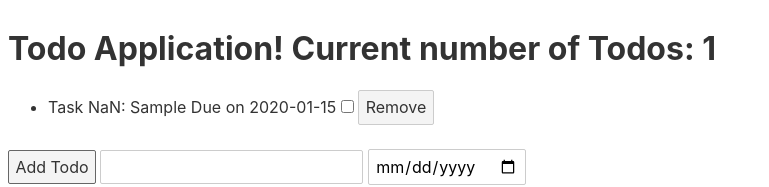
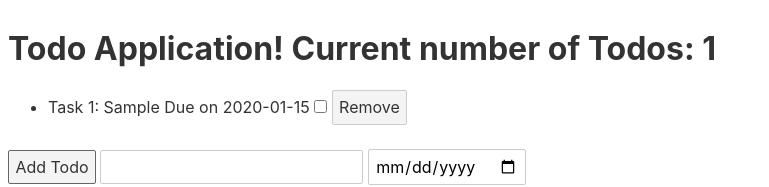
Before and after one commit to mattiasinokuchi/justin-scherer-svelte-todo, a Svelte app: page / in a window 1280 px wide. Both pictures are taken after typing "Sample", "2020-01-15" into the empty fields and a click on the button "Add Todo". Shown: the top 187 px of the page, without its empty margins (0-769 px from the left). Built offline with nearby package versions, Linux system fonts and the light colour scheme.

Commit message:
fixed numbering of list elements and expected prop

```diff
--- a/src/App.svelte
+++ b/src/App.svelte
@@ -12,7 +12,7 @@
         const todo = new Todo({
             target: document.querySelector('#main'),
             props: {
-                num: Todo.size + 1,
+                num: currSize + 1,
                 dueDate: newTodoDate,
                 description: newTodoText
             }
--- a/src/Todo.svelte
+++ b/src/Todo.svelte
@@ -2,10 +2,10 @@
 
 <script>
 	import { createEventDispatcher } from 'svelte';
-	export let completed;
-	export let num;
-	export let description;
-	export let dueDate;
+	export let completed = false;
+	export let num = null;
+	export let description = null;
+	export let dueDate = null;
 
 	const dispatch = createEventDispatcher();
 </script>
```
